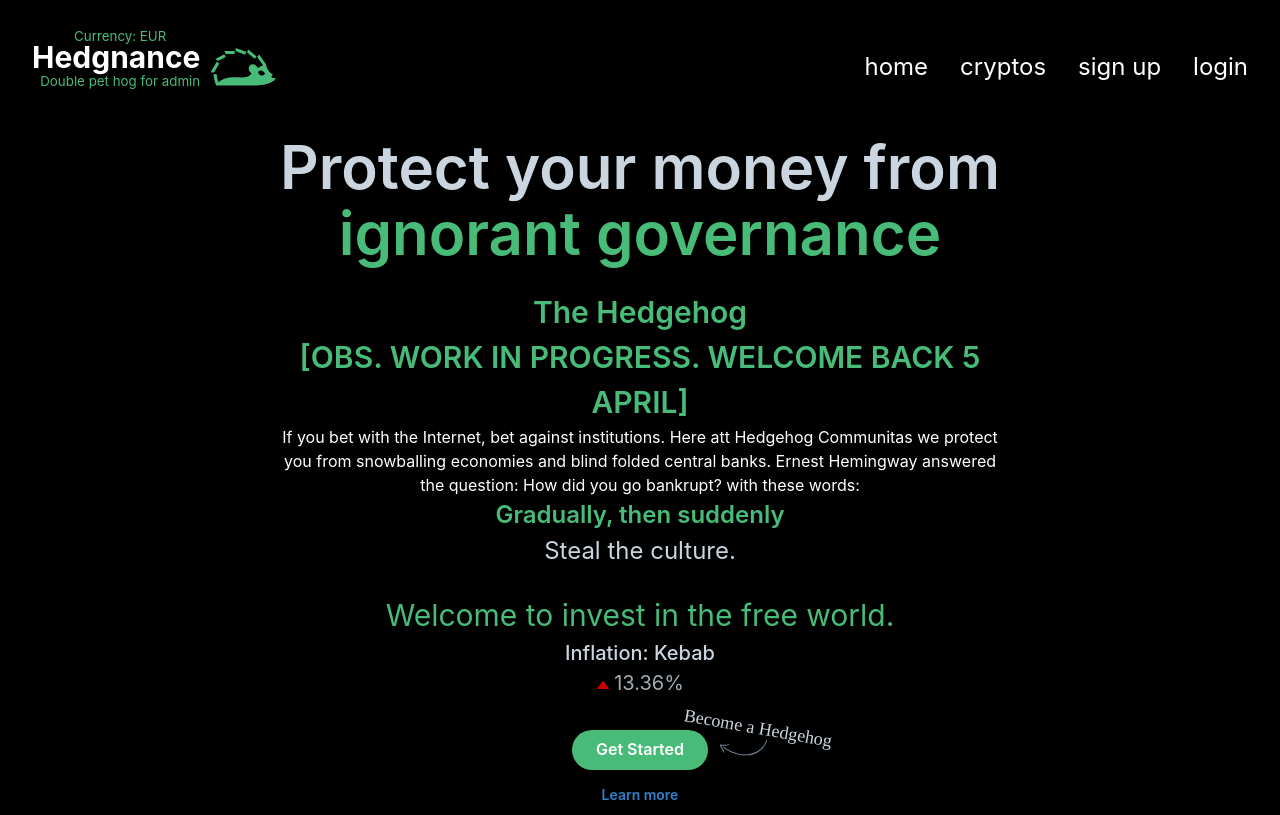
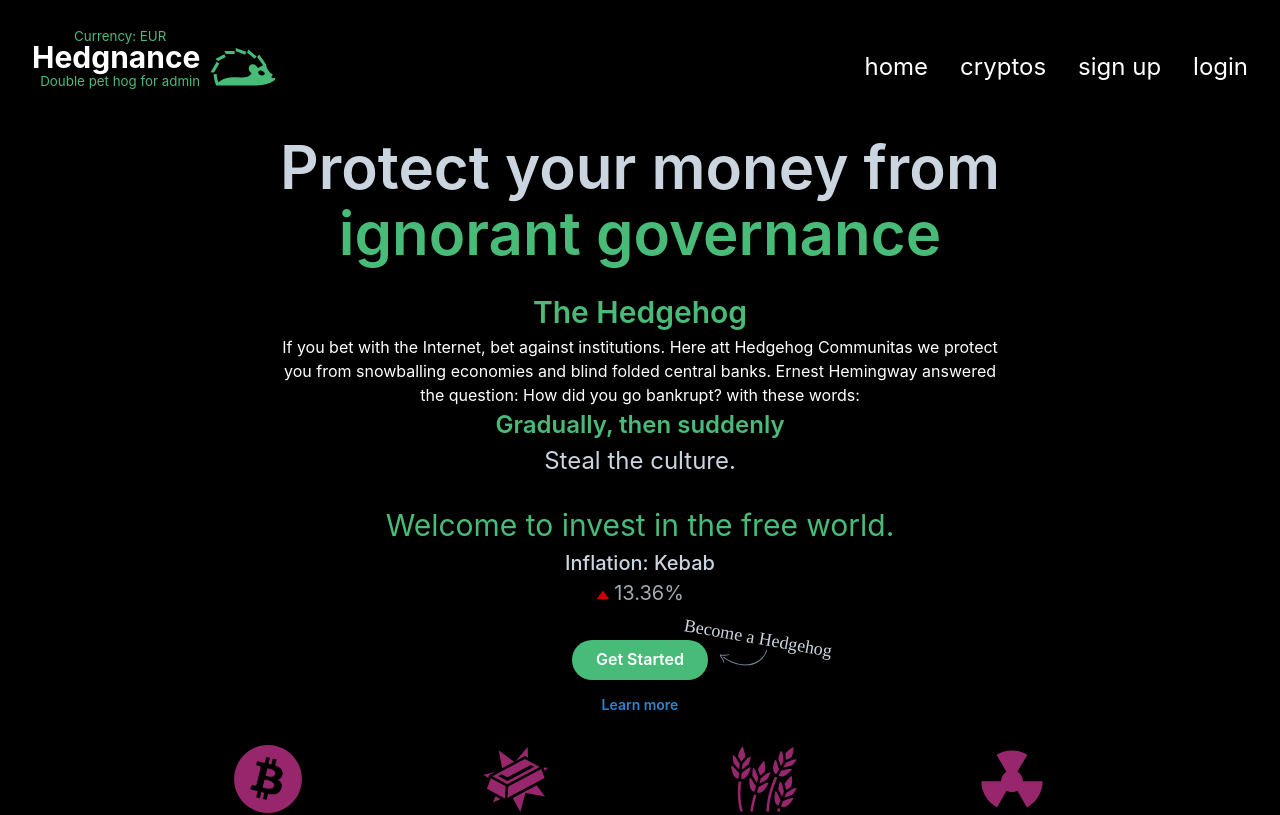
Before and after one commit to kevlio/Hedgenance-2.0, a React (Vite) app: page / in a window 1280 px wide. Shown: the top 815 px of the page. Built offline with nearby package versions, Linux system fonts and the light colour scheme; no server answers.

Commit message:
crypto rendering

```diff
--- a/src/pages/Cryptos.jsx
+++ b/src/pages/Cryptos.jsx
@@ -44,9 +44,9 @@ function Crypto() {
   const [filters, setFilters] = useState("");
   const [filteredCoins, setFilteredCoins] = useState([]);
 
-  useEffect(() => {
-    setFilteredCoins(coins);
-  }, []);
+  // useEffect(() => {
+  //   setFilteredCoins(coins);
+  // }, []);
 
   useEffect(() => {
     if (filters.length === 0) {
@@ -87,7 +87,7 @@ function Crypto() {
       )
       .then((res) => {
         setCoins(res.data);
-        setFilter(res.data);
+        setFilteredCoins(res.data);
         console.log(res.data);
       })
       .catch((error) => console.log(error));
--- a/src/pages/Home.jsx
+++ b/src/pages/Home.jsx
@@ -88,8 +88,7 @@ function Home() {
                 as={"span"}
                 color={"green.400"}
               >
-                The Hedgehog <br /> [OBS. WORK IN PROGRESS. WELCOME BACK 5
-                APRIL]
+                The Hedgehog
                 <br />
               </Text>
               If you bet with the Internet, bet against institutions. Here att
```
